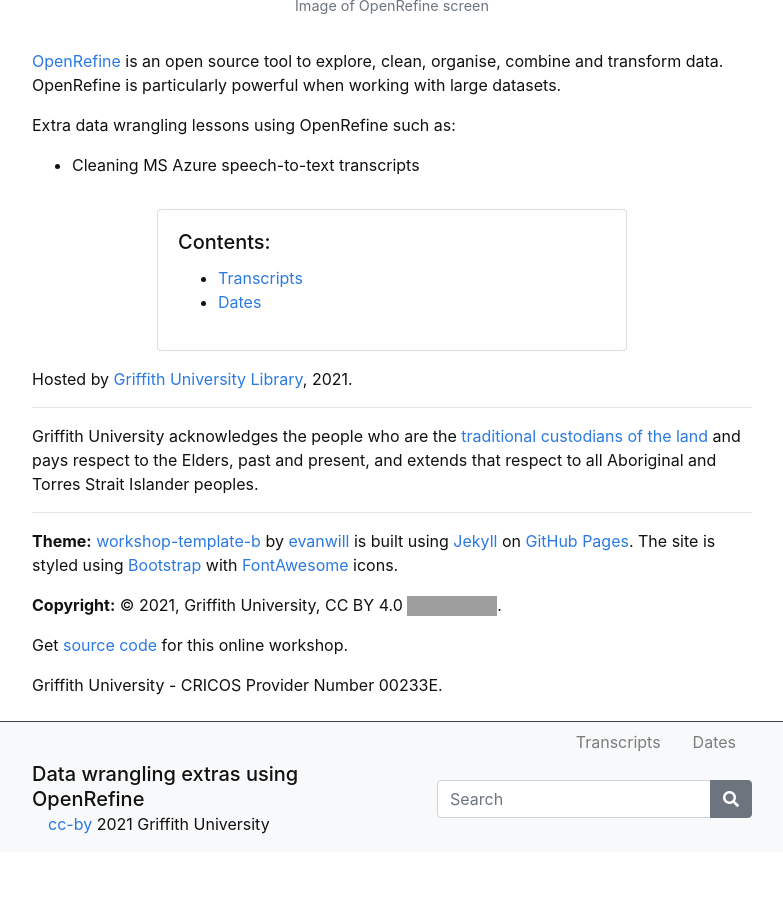
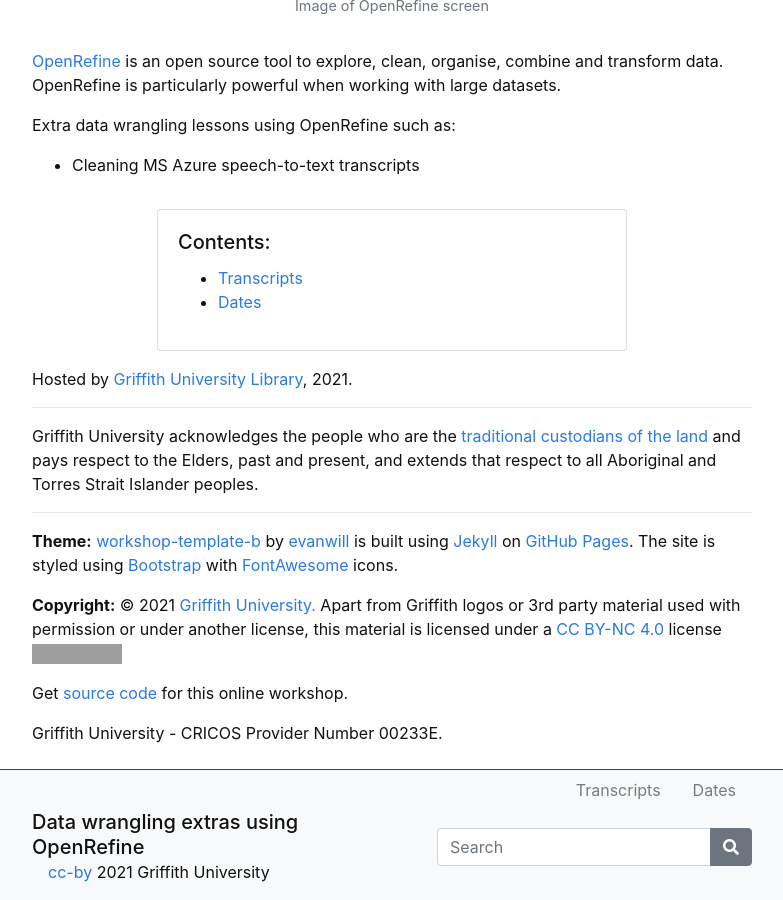
Before and after one commit to GriffithUniLibrary/OpenRefineExtras, a Jekyll site: the page built from index.md, in a window 1280 px wide and 900 px high, scrolled down 623 px. Shown: the whole window, without its empty margins (248-1031 px from the left). Built offline with Jekyll 4.4.1, drawn with Linux system fonts in a browser that asks for light colours; before the commit the page ends 1475 px from its top, so only the background shows below that; grey boxes are pictures that could not be loaded.

Commit message:
Update CC-license-MT.html

```diff
--- a/_includes/credits.html
+++ b/_includes/credits.html
@@ -1,4 +1,4 @@
 <p>Griffith University acknowledges the people who are the <a href="https://www.griffith.edu.au/about-griffith/first-peoples" target="_blank" rel="noopener">traditional custodians of the land</a> and pays respect to the Elders, past and present, and extends that respect to all Aboriginal and Torres Strait Islander peoples.</p>---
 <p><strong>Theme:</strong> <a href="https://github.com/evanwill/workshop-template-b" target="_blank" rel="noopener">workshop-template-b</a> by <a href="https://github.com/evanwill/" target="_blank" rel="noopener">evanwill</a> is built using <a href="https://jekyllrb.com/" target="_blank" rel="noopener">Jekyll</a> on <a href="https://pages.github.com/" target="_blank" rel="noopener">GitHub Pages</a>. The site is styled using <a href="https://getbootstrap.com/" target="_blank" rel="noopener">Bootstrap</a> with <a href="https://fontawesome.com/" target="_blank" rel="noopener">FontAwesome</a> icons.</p>
-<p><strong>Copyright:</strong> © 2021, Griffith University, CC BY 4.0 <a href="http://creativecommons.org/licenses/by/4.0/" rel="license"><img src="https://i.creativecommons.org/l/by/4.0/88x31.png" alt="Creative Commons License" /></a>.</p>
-<p>Get <a href="{{ site.repo }}" target="_blank" rel="noopener">source code</a> for this online workshop.<p>
+<p><strong>Copyright:</strong> © {{ site.pub_year}} <a href="https://www.griffith.edu.au/library" target="_blank" rel="noopener">Griffith University.</a> Apart from Griffith logos or 3rd party material used with permission or under another license, this material is licensed under a <a href="https://creativecommons.org/licenses/by-nc/4.0/" rel="license">CC BY-NC 4.0 </a>license <img src="https://licensebuttons.net/l/by-nc/4.0/88x31.png" alt="Creative Commons License" /></p>
+<p>Get <a href="{{ site.source-code }}" target="_blank" rel="noopener">source code</a> for this online workshop.<p>
```
